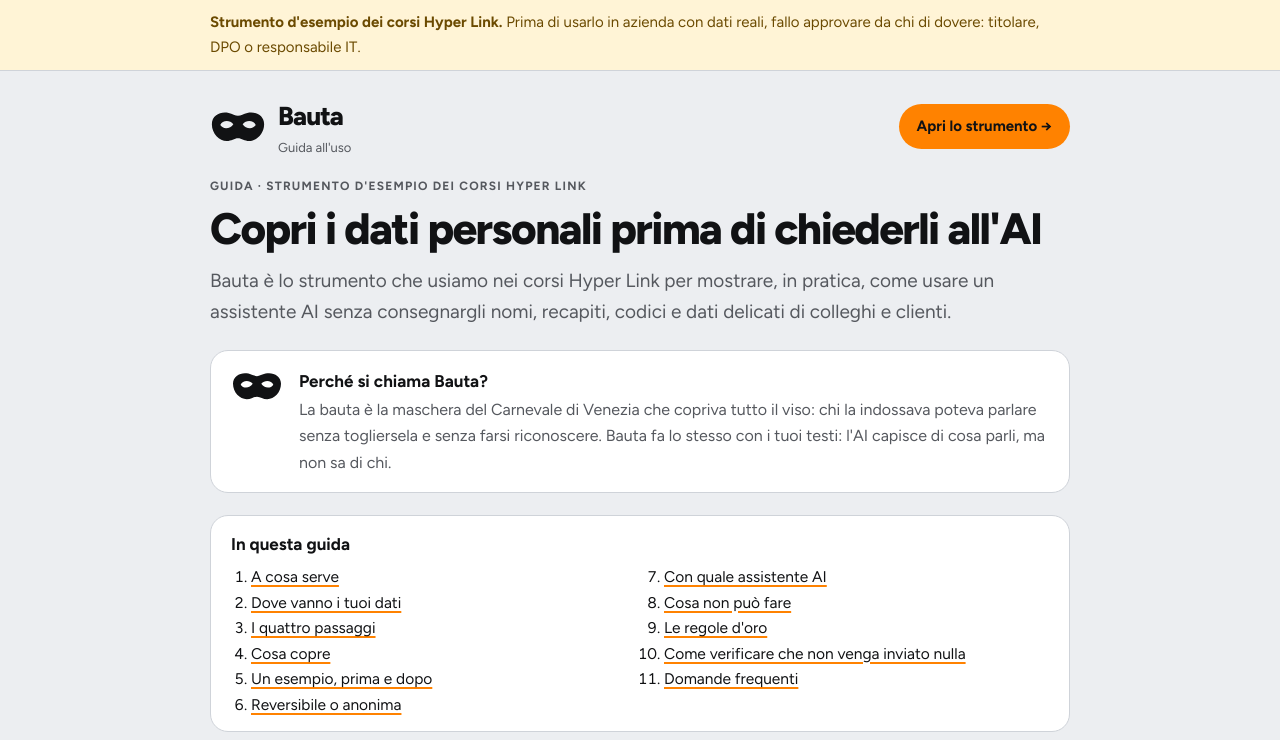
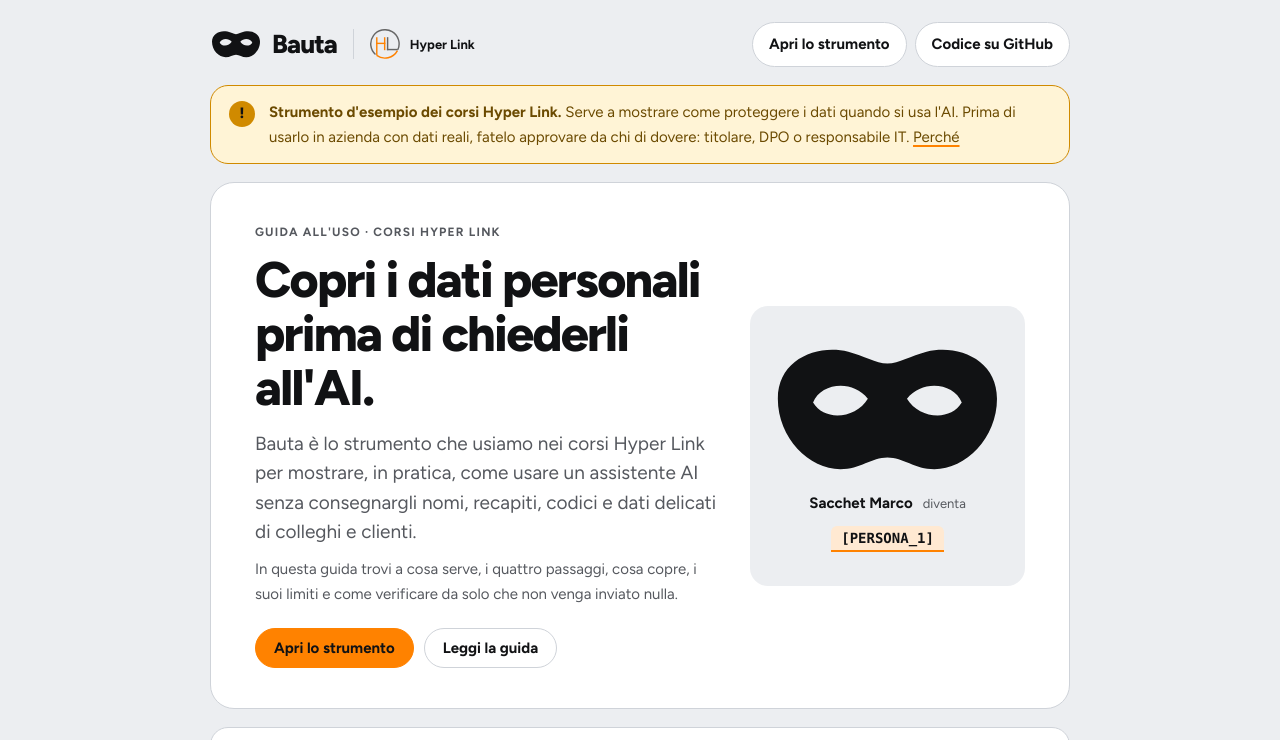
Before and after one commit to sacchethlink/bauta, a plain HTML site: page guida.html in a window 1280 px wide. Shown: the top 740 px of the page. Drawn offline with Linux system fonts and the light colour scheme.

Commit message:
Guida: stessa testata, avviso e banner dello strumento
Co-Authored-By: Claude Opus 5.5 <noreply@anthropic.com>
Claude-Session: https://claude.ai/code/session_014MM1arW2Uwt4FmuhGfqpcq

```diff
--- a/guida.html
+++ b/guida.html
@@ -33,21 +33,44 @@ body{margin:0;background:var(--bg);color:var(--ink);font:17px/1.65 "Figtree",sys
 a{color:var(--ink);text-decoration-color:var(--brand);text-underline-offset:3px;text-decoration-thickness:2px}
 :focus-visible{outline:2px solid var(--ink);outline-offset:3px}
 .wrap{max-width:900px;margin:0 auto;padding:0 20px 48px}
-.notice{background:var(--warn-soft);color:var(--on-warn-soft);border-bottom:1px solid var(--line);font-size:15px}
-.notice .wrap{padding:10px 20px}
 
-header.top{display:flex;align-items:center;justify-content:space-between;gap:16px;flex-wrap:wrap;margin:24px 0 18px}
-.brand{display:flex;align-items:center;gap:12px;text-decoration:none;color:var(--ink)}
-.brand svg{width:56px;height:33px;flex:none}
-.brand b{font-size:26px;font-weight:800;letter-spacing:-.035em}
-.brand small{display:block;color:var(--muted);font-size:13px;font-weight:400}
 .cta{background:var(--brand);color:var(--on-brand);text-decoration:none;font-weight:700;font-size:15px;padding:10px 18px;border-radius:999px}
-h1{font-size:44px;line-height:1.1;margin:8px 0 12px;letter-spacing:-.035em;font-weight:800}
-@media (max-width:640px){h1{font-size:34px}}
-.eyebrow{font-size:12px;font-weight:700;letter-spacing:.1em;text-transform:uppercase;color:var(--muted);margin:0}
-.lead{font-size:19px;color:var(--muted);margin:0 0 22px}
+
+
 h2{font-size:28px;font-weight:700;margin:56px 0 10px;scroll-margin-top:16px;letter-spacing:-.02em}
 h3{font-size:18px;margin:22px 0 6px}
+.notice{display:flex;gap:14px;align-items:flex-start;background:var(--warn-soft);color:var(--on-warn-soft);border:1px solid var(--warn);border-radius:18px;padding:14px 18px;margin:0 0 18px;font-size:15px}
+.notice p{margin:0}
+.notice a{color:var(--on-warn-soft)}
+.notice .ico{width:26px;height:26px;border-radius:50%;background:var(--warn);color:#111214;display:grid;place-items:center;font-weight:800;font-size:15px;flex:none;margin-top:1px}
+header.top{display:flex;align-items:center;justify-content:space-between;gap:16px;flex-wrap:wrap;margin:22px 0 18px}
+.logos{display:flex;align-items:center;gap:16px}
+.logos a,.logos .bauta{display:flex;align-items:center;gap:10px;color:var(--ink);text-decoration:none}
+.bauta svg{width:52px;height:30px}
+.bauta span{font-size:26px;font-weight:800;letter-spacing:-.035em}
+.sep{width:1px;height:30px;background:var(--line)}
+.hlink svg{width:30px;height:30px}
+.hlink span{font-size:13px;font-weight:700}
+.hero{display:grid;grid-template-columns:1.7fr 1fr;gap:28px;align-items:center;background:var(--card);border:1px solid var(--line);border-radius:24px;padding:40px 44px;margin:0 0 18px;overflow:hidden}
+.hero h1{margin:0 0 14px;font-size:50px;font-weight:800;letter-spacing:-.035em;line-height:1.08}
+.eyebrow{font-size:12px;font-weight:700;letter-spacing:.1em;text-transform:uppercase;color:var(--muted);margin:0 0 10px}
+.lead{margin:0 0 10px;font-size:19px;line-height:1.55;color:var(--muted)}
+.sub{color:var(--muted);margin:0;font-size:15px}
+.hero-cta{display:flex;gap:10px;flex-wrap:wrap;margin-top:22px}
+.btn.primary{background:var(--brand);color:var(--on-brand);border-color:var(--brand)}
+.hero-art{display:grid;place-items:center;gap:14px;background:var(--bg);border-radius:18px;padding:34px 20px;color:var(--ink)}
+.hero-art svg{width:100%;max-width:240px;height:auto}
+.demo{display:flex;align-items:center;gap:10px;flex-wrap:wrap;justify-content:center;font-size:15px}
+.demo .orig{font-weight:700}
+.demo .arr{color:var(--muted);font-size:13px}
+.hero-art code{font:700 14px ui-monospace,Menlo,monospace;background:var(--brand-soft);border-bottom:2px solid var(--brand);padding:4px 10px;border-radius:6px 6px 0 0}
+@media (max-width:820px){.hero{grid-template-columns:1fr;padding:28px 24px}.hero h1{font-size:36px}.hero-art{padding:22px}.hero-art svg{max-width:160px}}
+@media (max-width:520px){.hlink span{display:none}}
+nav.links{display:flex;gap:8px;flex-wrap:wrap}
+nav.links a{font-size:15px;font-weight:700;text-decoration:none;padding:9px 16px;border-radius:999px;border:1px solid var(--line);background:var(--card);color:var(--ink)}
+nav.links a:hover{box-shadow:0 6px 16px #0000001f}
+button,.btn{appearance:none;border:1px solid var(--line);background:var(--card);color:var(--ink);border-radius:999px;padding:10px 18px;font:700 15px/1.2 "Figtree",system-ui,sans-serif;cursor:pointer;display:inline-flex;align-items:center;gap:6px;text-decoration:none}
+button:hover,.btn:hover{box-shadow:0 6px 16px #0000001f}
 .toc{background:var(--card);border:1px solid var(--line);border-radius:var(--radius);padding:14px 20px;box-shadow:var(--shadow)}
 .toc ol{margin:6px 0 0;padding-left:20px;columns:2;column-gap:28px;font-size:15.5px}
 @media (max-width:640px){.toc ol{columns:1}}
@@ -97,20 +120,40 @@ svg text{font-family:"Figtree",system-ui,-apple-system,"Segoe UI",Roboto,Arial,s
 </style>
 </head>
 <body>
-<div class="notice" role="note"><div class="wrap"><b>Strumento d'esempio dei corsi Hyper Link.</b> Prima di usarlo in azienda con dati reali, fallo approvare da chi di dovere: titolare, DPO o responsabile IT.</div></div>
-
 <div class="wrap">
 <header class="top">
-  <a class="brand" href="index.html">
-    <svg viewBox="2 11 60 35" aria-hidden="true"><path fill="currentColor" fill-rule="evenodd" d="M4 26c0-10 10-14 18-12 4 1 7 3 10 3s6-2 10-3c8-2 18 2 18 12s-8 18-16 18c-5 0-8-3-12-3s-7 3-12 3C12 44 4 36 4 26ZM13 27c2-5 10-6 14-1-3 5-11 6-14 1ZM51 27c-2-5-10-6-14-1 3 5 11 6 14 1Z"/></svg>
-    <span><b>Bauta</b><small>Guida all'uso</small></span>
-  </a>
-  <a class="cta" href="index.html">Apri lo strumento →</a>
+  <div class="logos">
+    <span class="bauta"><svg viewBox="2 11 60 35" aria-hidden="true"><path fill="currentColor" fill-rule="evenodd" d="M4 26c0-10 10-14 18-12 4 1 7 3 10 3s6-2 10-3c8-2 18 2 18 12s-8 18-16 18c-5 0-8-3-12-3s-7 3-12 3C12 44 4 36 4 26ZM13 27c2-5 10-6 14-1-3 5-11 6-14 1ZM51 27c-2-5-10-6-14-1 3 5 11 6 14 1Z"/></svg><span>Bauta</span></span>
+    <span class="sep" aria-hidden="true"></span>
+    <a class="hlink" href="https://h-link.it" target="_blank" rel="noopener"><svg class="hl" viewBox="0 0 316 316" role="img" aria-label="Logo Hyper Link"><path d="M57.8,268.5 A149.4,149.4 0 1 1 293.0,219.2" fill="none" stroke="#676767" stroke-width="15"/><path d="M288.9,227.6 A149.4,149.4 0 0 1 70.4,278.6" fill="none" stroke="#ff8200" stroke-width="15"/><rect x="64" y="87" width="15" height="191" fill="#ff8200"/><rect x="147" y="87" width="15" height="136" fill="#ff8200"/><rect x="64" y="144" width="98" height="15" fill="#ff8200"/><rect x="178" y="86" width="15" height="137" fill="#676767"/><rect x="178" y="209" width="115" height="15" fill="#676767"/></svg><span>Hyper Link</span></a>
+  </div>
+  <nav class="links">
+    <a href="index.html">Apri lo strumento</a>
+    <a href="https://github.com/sacchethlink/bauta" target="_blank" rel="noopener">Codice su GitHub</a>
+  </nav>
 </header>
 
-<p class="eyebrow">Guida · strumento d'esempio dei corsi Hyper Link</p>
-<h1>Copri i dati personali prima di chiederli all'AI</h1>
-<p class="lead">Bauta è lo strumento che usiamo nei corsi Hyper Link per mostrare, in pratica, come usare un assistente AI senza consegnargli nomi, recapiti, codici e dati delicati di colleghi e clienti.</p>
+<div class="notice" role="note">
+  <span class="ico" aria-hidden="true">!</span>
+  <p><b>Strumento d'esempio dei corsi Hyper Link.</b> Serve a mostrare come proteggere i dati quando si usa l'AI. Prima di usarlo in azienda con dati reali, fatelo approvare da chi di dovere: titolare, DPO o responsabile IT. <a href="#regole">Perché</a></p>
+</div>
+
+<section class="hero">
+  <div class="hero-txt">
+    <p class="eyebrow">Guida all'uso · corsi Hyper Link</p>
+    <h1>Copri i dati personali prima di chiederli all'AI.</h1>
+    <p class="lead">Bauta è lo strumento che usiamo nei corsi Hyper Link per mostrare, in pratica, come usare un assistente AI senza consegnargli nomi, recapiti, codici e dati delicati di colleghi e clienti.</p>
+    <p class="sub">In questa guida trovi a cosa serve, i quattro passaggi, cosa copre, i suoi limiti e come verificare da solo che non venga inviato nulla.</p>
+    <div class="hero-cta">
+      <a class="btn primary" href="index.html">Apri lo strumento</a>
+      <a class="btn" href="#perche">Leggi la guida</a>
+    </div>
+  </div>
+  <div class="hero-art" aria-hidden="true">
+    <svg viewBox="2 11 60 35" aria-hidden="true"><path fill="currentColor" fill-rule="evenodd" d="M4 26c0-10 10-14 18-12 4 1 7 3 10 3s6-2 10-3c8-2 18 2 18 12s-8 18-16 18c-5 0-8-3-12-3s-7 3-12 3C12 44 4 36 4 26ZM13 27c2-5 10-6 14-1-3 5-11 6-14 1ZM51 27c-2-5-10-6-14-1 3 5 11 6 14 1Z"/></svg>
+    <div class="demo"><span class="orig">Sacchet Marco</span><span class="arr">diventa</span><code>[PERSONA_1]</code></div>
+  </div>
+</section>
 
 <div class="why"><svg viewBox="2 11 60 35" aria-hidden="true"><path fill="currentColor" fill-rule="evenodd" d="M4 26c0-10 10-14 18-12 4 1 7 3 10 3s6-2 10-3c8-2 18 2 18 12s-8 18-16 18c-5 0-8-3-12-3s-7 3-12 3C12 44 4 36 4 26ZM13 27c2-5 10-6 14-1-3 5-11 6-14 1ZM51 27c-2-5-10-6-14-1 3 5 11 6 14 1Z"/></svg><div><b>Perché si chiama Bauta?</b><p>La bauta è la maschera del Carnevale di Venezia che copriva tutto il viso: chi la indossava poteva parlare senza togliersela e senza farsi riconoscere. Bauta fa lo stesso con i tuoi testi: l'AI capisce di cosa parli, ma non sa di chi.</p></div></div>
 
```
